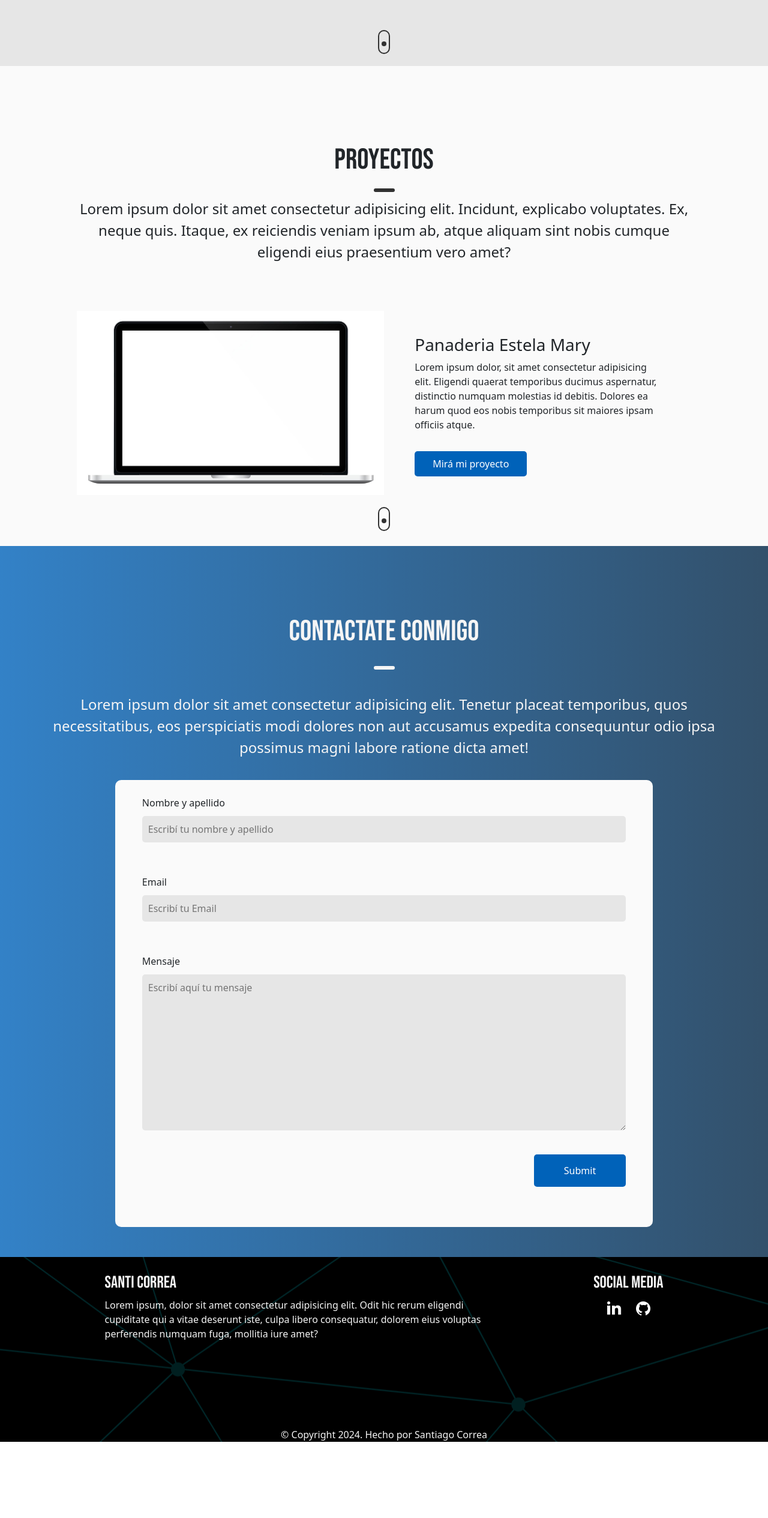
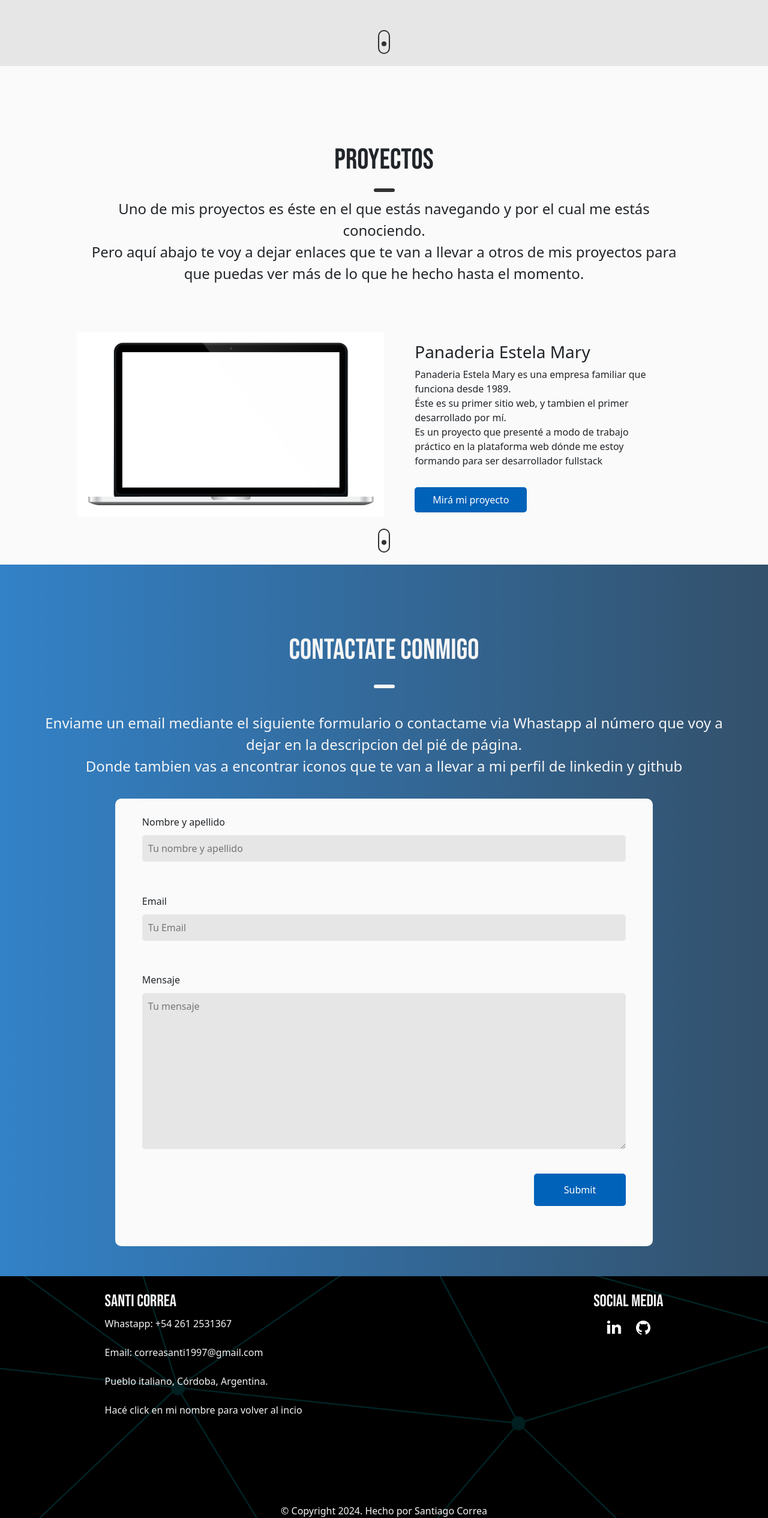
Before and after one commit to sancorr/PortfolioSanti, a plain HTML site: page index.html in a window 1280 px wide. Shown: the part 1836-4366 px from the top of the page at 60% size. Before the commit the page ends 4239 px from the top, so only its background shows below. Drawn offline with nearby package versions, Linux system fonts and the light colour scheme.

Commit message:
portfolio listo

```diff
--- a/index.html
+++ b/index.html
@@ -4,7 +4,9 @@
 <head>
     <meta charset="UTF-8">
     <meta name="viewport" content="width=device-width, initial-scale=1.0">
-    <title>Document</title>
+    <title>Santi Correa | Soy desarrollador front-end con habilidades en HTML, CSS, SASS, BOOTSTRAP, hablo inglés fluido y actualmente me encuentro formandome en javascript y programación back-end.</title>
+    <meta name="description" content="Soy desarrollador front-end con habilidades en HTML, CSS, SASS, BOOTSTRAP, hablo inglés fluido y actualmente me encuentro formandome en javascript y programación back-end.">
+    <meta name="keywords" content="DESARROLLADOR WEB, WEB DEVELOPER, PROGRAMACION, HTML, CSS, JAVASCRIPT, BOOTSTRAP, RESPONSIVE DESING, DISEÑO WEB RESPONSIVE, FULL STACK, FRONTEND, BACKEND">
     <link rel="shortcut icon" href="img/favIcon.jpg" type="image/x-icon">
     <!--BOOTSTRAP LINK CDN-->
     <link href="https://cdn.jsdelivr.net/npm/bootstrap@5.3.2/dist/css/bootstrap.min.css" rel="stylesheet"
@@ -51,8 +53,8 @@
     <main>
         <section id="homePrincipal">
             <div class="sideButtons">
-                <a target="_blank" href=""><img src="img/linkedin.png" alt="enlace a mi perfil de linkedin"></a>
-                <a target="_blank" href="https://github.com/dashboard"><img src="img/github.png" alt=" enlace a mi perfil de github"></a>
+                <a target="_blank" href="https://www.linkedin.com/in/santiago-correa2/"><img src="img/linkedin.png" alt="enlace a mi perfil de linkedin"></a>
+                <a target="_blank" href="https://github.com/sancorr"><img src="img/github.png" alt=" enlace a mi perfil de github"></a>
             </div>
 
             <div class="mainText">
@@ -114,11 +116,9 @@
             <div class="mainTextProjects">
                 <h2>Proyectos</h2>
                 <div class="middleLineProjects"></div>
-                <p>Lorem ipsum dolor sit amet consectetur adipisicing elit. Incidunt, explicabo voluptates. Ex, neque
-                    quis.
-                    Itaque, ex reiciendis veniam ipsum ab, atque aliquam sint nobis cumque eligendi eius praesentium
-                    vero
-                    amet?
+                <p>Uno de mis proyectos es éste en el que estás navegando y por el cual me estás conociendo.
+                    <br>
+                    Pero aquí abajo te voy a dejar enlaces que te van a llevar a otros de mis proyectos para que puedas ver más de lo que he hecho hasta el momento.
                 </p>
             </div>
 
@@ -131,11 +131,11 @@
                 <div class="projectArticles">
                     <div>
                         <h3>Panaderia Estela Mary</h3>
-                        <p>Lorem ipsum dolor, sit amet consectetur adipisicing elit. Eligendi quaerat temporibus ducimus
-                            aspernatur, distinctio numquam molestias id debitis. Dolores ea harum quod eos nobis
-                            temporibus
-                            sit
-                            maiores ipsam officiis atque.
+                        <p>Panaderia Estela Mary es una empresa familiar que funciona desde 1989.
+                            <br>
+                            Éste es su primer sitio web, y tambien el primer desarrollado por mí.
+                            <br>
+                            Es un proyecto que presenté a modo de trabajo práctico en la plataforma web dónde me estoy formando para ser desarrollador fullstack
                         </p>
                         <a target="_blank" href="https://sancorr.github.io/proyecto-panaderia-coder/">Mirá mi proyecto</a>
                     </div>
@@ -149,9 +149,9 @@
             <div class="contactMainText">
                 <h2>Contactate conmigo</h2>
                 <div class="middleLineContact"></div>
-                <p>Lorem ipsum dolor sit amet consectetur adipisicing elit. Tenetur placeat temporibus, quos necessitatibus,
-                    eos perspiciatis modi dolores non aut accusamus expedita consequuntur odio ipsa possimus magni labore
-                    ratione dicta amet!
+                <p>Enviame un email mediante el siguiente formulario o contactame via Whastapp al número que voy a dejar en la descripcion del pié de página.
+                    <br>
+                    Donde tambien vas a encontrar iconos que te van a llevar a mi perfil de linkedin y github
                 </p>
             </div>
 
@@ -160,17 +160,17 @@
                 <div class="contactContainer">
                     <fieldset>
                         <label for="identify">Nombre y apellido</label>
-                        <input name='nombre' type='text' id="identify" placeholder="Escribí tu nombre y apellido">
+                        <input name='nombre' type='text' id="identify" placeholder="Tu nombre y apellido">
                     </fieldset>
 
                     <fieldset>
                         <label for="email">Email</label>
-                        <input type='email' id="email" placeholder="Escribí tu Email">
+                        <input type='email' id="email" placeholder="Tu Email">
                     </fieldset>
 
                     <fieldset>
                         <label for="message">Mensaje</label>
-                        <textarea name="" id="message" cols="30" rows="10" placeholder="Escribí aquí tu mensaje"></textarea>
+                        <textarea name="" id="message" cols="30" rows="10" placeholder="Tu mensaje"></textarea>
                         <div><input class="submitBtn" type="submit"></div>
                     </fieldset>
                 </div>
@@ -181,17 +181,21 @@
             <section>
                 <div class="footerMainText">
                     <h3><a href="#">Santi Correa</a></h3>
-                    <p>Lorem ipsum, dolor sit amet consectetur adipisicing elit. Odit hic rerum eligendi cupiditate qui a
-                        vitae deserunt iste, culpa libero consequatur, dolorem eius voluptas perferendis numquam fuga,
-                        mollitia iure amet?
+                    <p>Whastapp: +54 261 2531367
+                        <br><br>
+                        Email: correasanti1997@gmail.com
+                        <br><br>
+                        Pueblo italiano, Córdoba, Argentina.
+                        <br><br>
+                        Hacé click en mi nombre para volver al incio
                     </p>
                 </div>
 
                <div>
                  <h3>Social Media</h3>
                    <div class="socialMedia">
-                     <a target="_blank" href=""><img src="img/linkedin.png" alt="enlace a mi perfil de linkedin"></a>
-                     <a target="_blank" href="https://github.com/dashboard"><img src="img/github.png" alt="enlace a mi perfil de github"></a>
+                     <a target="_blank" href="https://www.linkedin.com/in/santiago-correa2/"><img src="img/linkedin.png" alt="enlace a mi perfil de linkedin"></a>
+                     <a target="_blank" href="https://github.com/sancorr"><img src="img/github.png" alt="enlace a mi perfil de github"></a>
                    </div>
                </div>
             </section>
--- a/sass/layout/_footer.scss
+++ b/sass/layout/_footer.scss
@@ -1,6 +1,6 @@
 footer {
 
-    background-image: url(../../img/endlessConstellation.png);
+    background-image: url(../img/endlessConstellation.png);
     color: whitesmoke;
     display: flex;
     flex-direction: column;
@@ -10,6 +10,7 @@ footer {
     section {
       display: flex;
       justify-content: space-evenly;
+      width: 100%;
       div{
         h3{
           font-family: 'Bebas Neue', sans-serif;
```
Also changed, not shown: css/style.css, 1 other file.
